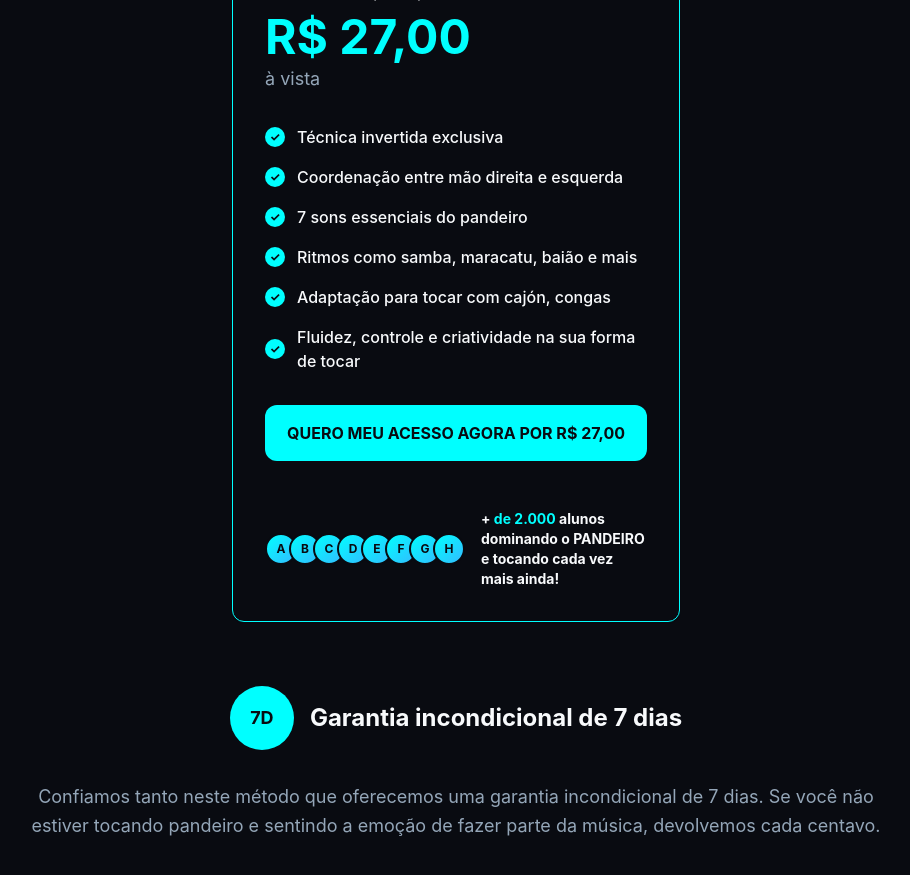
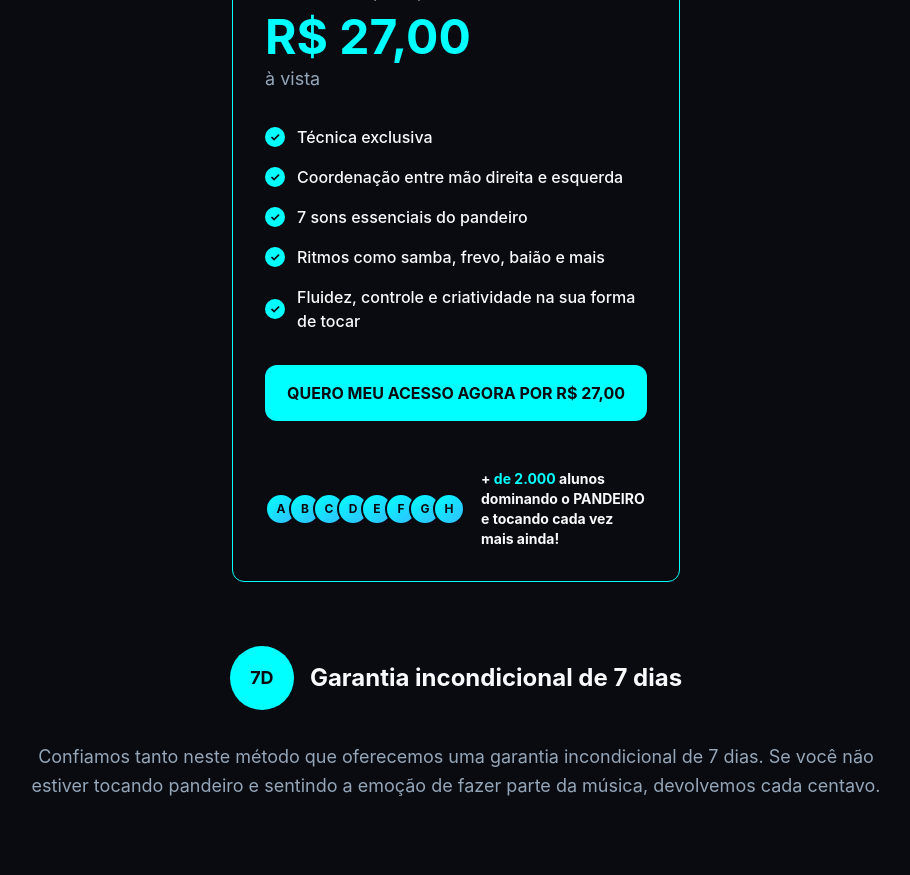
Before and after one commit to edilson-morais/ritmos-essenciais-do-pandeiro, a React (Vite) app: page / in a window 1280 px wide. Shown: the part 5280-6155 px from the top of the page, without its empty margins (184-1094 px from the left). Built offline with nearby package versions, Linux system fonts and the light colour scheme.

Commit message:
Update course content
Updated course content with new descriptions for techniques, rhythms, and skills.

```diff
--- a/src/components/PricingSection.tsx
+++ b/src/components/PricingSection.tsx
@@ -2,7 +2,7 @@ import { Button } from "@/components/ui/button";
 import { Card } from "@/components/ui/card";
 import { Badge } from "@/components/ui/badge";
 export const PricingSection = () => {
-  const features = ["Técnica invertida exclusiva", "Coordenação entre mão direita e esquerda", "7 sons essenciais do pandeiro", "Ritmos como samba, maracatu, baião e mais", "Adaptação para tocar com cajón, congas", "Fluidez, controle e criatividade na sua forma de tocar"];
+  const features = ["Técnica exclusiva", "Coordenação entre mão direita e esquerda", "7 sons essenciais do pandeiro", "Ritmos como samba, frevo, baião e mais", "Fluidez, controle e criatividade na sua forma de tocar"];
   return <section id="oferta" className="py-20 bg-background">
       <div className="container mx-auto px-4">
         <div className="max-w-6xl mx-auto space-y-16">
```
